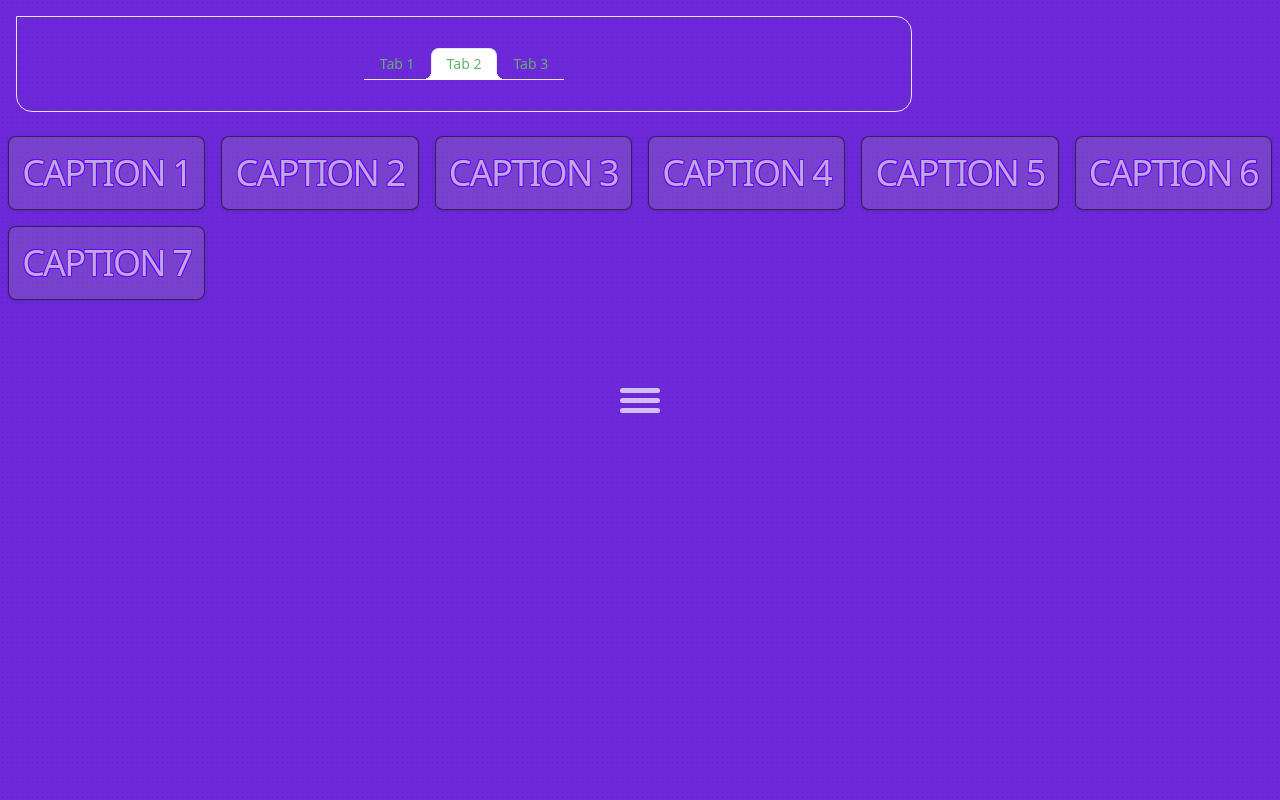
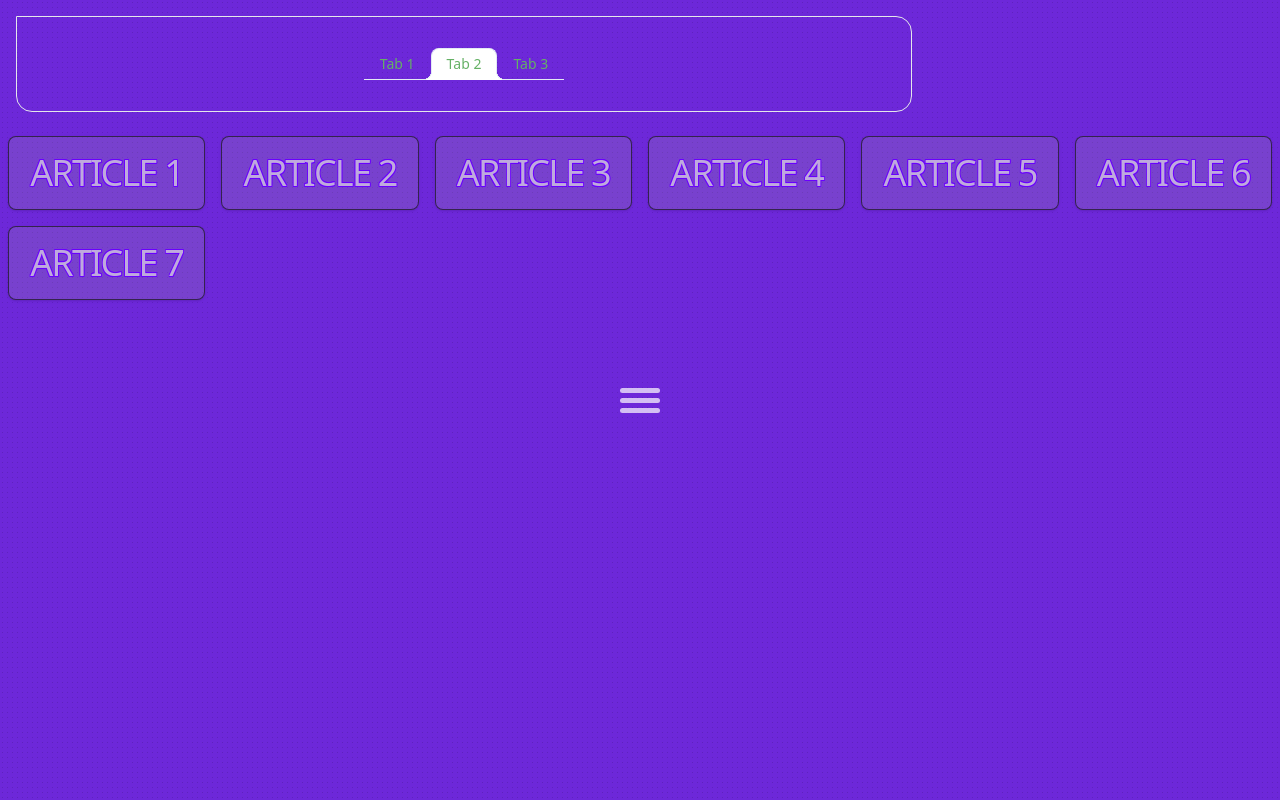
Before and after one commit to maxzz/ui-pie-menu, a React (Vite) app: page / in a window 1280 px wide. Built offline with nearby package versions, Linux system fonts and the light colour scheme.

Commit message:
WIP. grid. update Cell body

```diff
--- a/src/components/GridPreview/index.tsx
+++ b/src/components/GridPreview/index.tsx
@@ -35,20 +35,24 @@ function Cell({ caption, content }: { caption: ReactNode, content: ReactNode; })
             {caption}
         </div>
 
-        <div className="cell-cnt hidden mx-2 px-2 h-48 col-span-full bg-orange-500/90 border-neutral-900/20 first-letter:text-2xl first-letter:font-bold">
+        <div
+            className="
+                cell-cnt hidden mx-2 px-4 py-4 col-span-full text-sm text-neutral-900/70 bg-orange-400/70 border-neutral-900/20 border rounded
+                first-letter:text-2xl first-letter:font-bold
+            ">
             {content}
         </div>
     </>);
 }
 
 const articles = [
-    { caption: 'caption 1', content: '1 Lorem ipsum dolor sit amet consectetur adipisicing elit. Saepe, dignissimos. Aliquam delectus mollitia voluptatem eveniet ipsum natus laborum atque quae praesentium, fugiat a! Temporibus consequatur dolorum odio voluptatibus. Numquam, perferendis.' },
-    { caption: 'caption 2', content: '2 Lorem ipsum dolor sit amet consectetur adipisicing elit. Saepe, dignissimos. Aliquam delectus mollitia voluptatem eveniet ipsum natus laborum atque quae praesentium, fugiat a! Temporibus consequatur dolorum odio voluptatibus. Numquam, perferendis.' },
-    { caption: 'caption 3', content: '3 Lorem ipsum dolor sit amet consectetur adipisicing elit. Saepe, dignissimos. Aliquam delectus mollitia voluptatem eveniet ipsum natus laborum atque quae praesentium, fugiat a! Temporibus consequatur dolorum odio voluptatibus. Numquam, perferendis.' },
-    { caption: 'caption 4', content: '4 Lorem ipsum dolor sit amet consectetur adipisicing elit. Saepe, dignissimos. Aliquam delectus mollitia voluptatem eveniet ipsum natus laborum atque quae praesentium, fugiat a! Temporibus consequatur dolorum odio voluptatibus. Numquam, perferendis.' },
-    { caption: 'caption 5', content: '5 Lorem ipsum dolor sit amet consectetur adipisicing elit. Saepe, dignissimos. Aliquam delectus mollitia voluptatem eveniet ipsum natus laborum atque quae praesentium, fugiat a! Temporibus consequatur dolorum odio voluptatibus. Numquam, perferendis.' },
-    { caption: 'caption 6', content: '6 Lorem ipsum dolor sit amet consectetur adipisicing elit. Saepe, dignissimos. Aliquam delectus mollitia voluptatem eveniet ipsum natus laborum atque quae praesentium, fugiat a! Temporibus consequatur dolorum odio voluptatibus. Numquam, perferendis.' },
-    { caption: 'caption 7', content: '7 Lorem ipsum dolor sit amet consectetur adipisicing elit. Saepe, dignissimos. Aliquam delectus mollitia voluptatem eveniet ipsum natus laborum atque quae praesentium, fugiat a! Temporibus consequatur dolorum odio voluptatibus. Numquam, perferendis.' },
+    { caption: 'article 1', content: '1 Lorem ipsum dolor sit amet consectetur adipisicing elit. Saepe, dignissimos. Aliquam delectus mollitia voluptatem eveniet ipsum natus laborum atque quae praesentium, fugiat a! Temporibus consequatur dolorum odio voluptatibus. Numquam, perferendis.' },
+    { caption: 'article 2', content: '2 Lorem ipsum dolor sit amet consectetur adipisicing elit. Saepe, dignissimos. Aliquam delectus mollitia voluptatem eveniet ipsum natus laborum atque quae praesentium, fugiat a! Temporibus consequatur dolorum odio voluptatibus. Numquam, perferendis. Lorem ipsum dolor sit amet consectetur adipisicing elit. Saepe, dignissimos. Aliquam delectus mollitia voluptatem eveniet ipsum natus laborum atque quae praesentium, fugiat a! Temporibus consequatur dolorum odio voluptatibus. Numquam, perferendis. Lorem ipsum dolor sit amet consectetur adipisicing elit. Saepe, dignissimos. Aliquam delectus mollitia voluptatem eveniet ipsum natus laborum atque quae praesentium, fugiat a! Temporibus consequatur dolorum odio voluptatibus. Numquam, perferendis.' },
+    { caption: 'article 3', content: '3 Lorem ipsum dolor sit amet consectetur adipisicing elit. Saepe, dignissimos. Aliquam delectus mollitia voluptatem eveniet ipsum natus laborum atque quae praesentium, fugiat a! Temporibus consequatur dolorum odio voluptatibus. Numquam, perferendis.' },
+    { caption: 'article 4', content: '4 Lorem ipsum dolor sit amet consectetur adipisicing elit. Saepe, dignissimos. Aliquam delectus mollitia voluptatem eveniet ipsum natus laborum atque quae praesentium, fugiat a! Temporibus consequatur dolorum odio voluptatibus. Numquam, perferendis.' },
+    { caption: 'article 5', content: '5 Lorem ipsum dolor sit amet consectetur adipisicing elit. Saepe, dignissimos. Aliquam delectus mollitia voluptatem eveniet ipsum natus laborum atque quae praesentium, fugiat a! Temporibus consequatur dolorum odio voluptatibus. Numquam, perferendis.' },
+    { caption: 'article 6', content: '6 Lorem ipsum dolor sit amet consectetur adipisicing elit. Saepe, dignissimos. Aliquam delectus mollitia voluptatem eveniet ipsum natus laborum atque quae praesentium, fugiat a! Temporibus consequatur dolorum odio voluptatibus. Numquam, perferendis.' },
+    { caption: 'article 7', content: '7 Lorem ipsum dolor sit amet consectetur adipisicing elit. Saepe, dignissimos. Aliquam delectus mollitia voluptatem eveniet ipsum natus laborum atque quae praesentium, fugiat a! Temporibus consequatur dolorum odio voluptatibus. Numquam, perferendis.' },
 ];
 
 export function GridPreview() {
```
